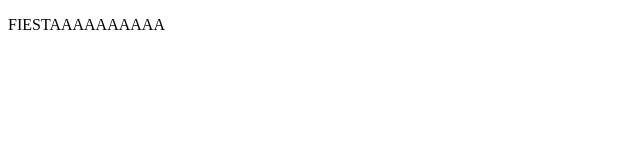
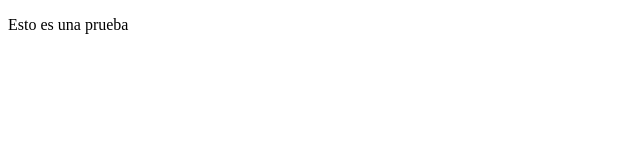
Before and after one commit to GilbertoJV/stbProjects, a plain HTML site: page index.html in a window 1280 px wide. Shown: the full height of the page, 0-640 px from the left. Drawn offline with Linux system fonts and the light colour scheme.

Commit message:
Esto es un cambio

```diff
--- a/index.html
+++ b/index.html
@@ -7,6 +7,6 @@
     <title>Document</title>
 </head>
 <body>
-    <p>FIESTAAAAAAAAAA</p>
+    <p>Esto es una prueba</p>
 </body>
 </html>
```
